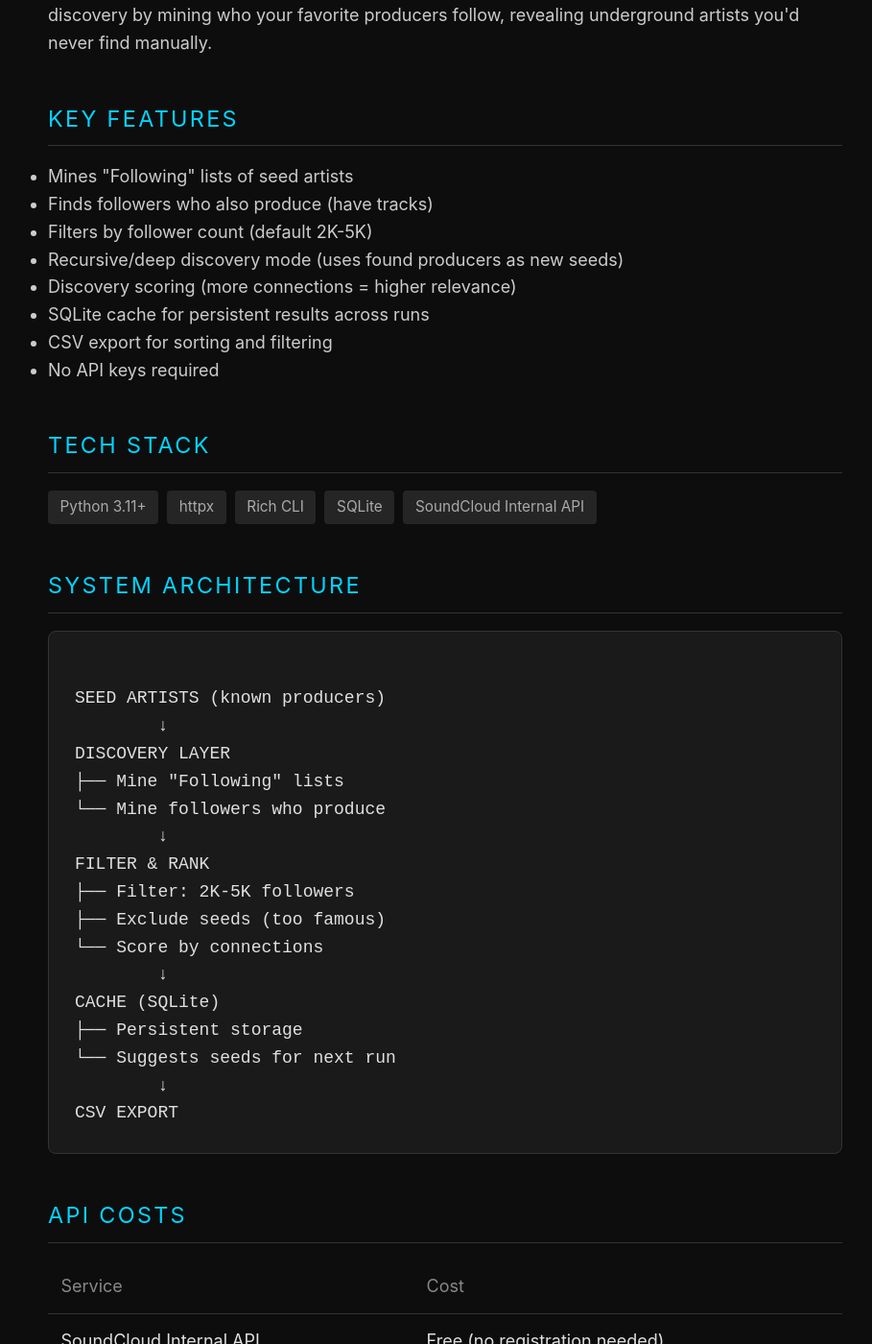
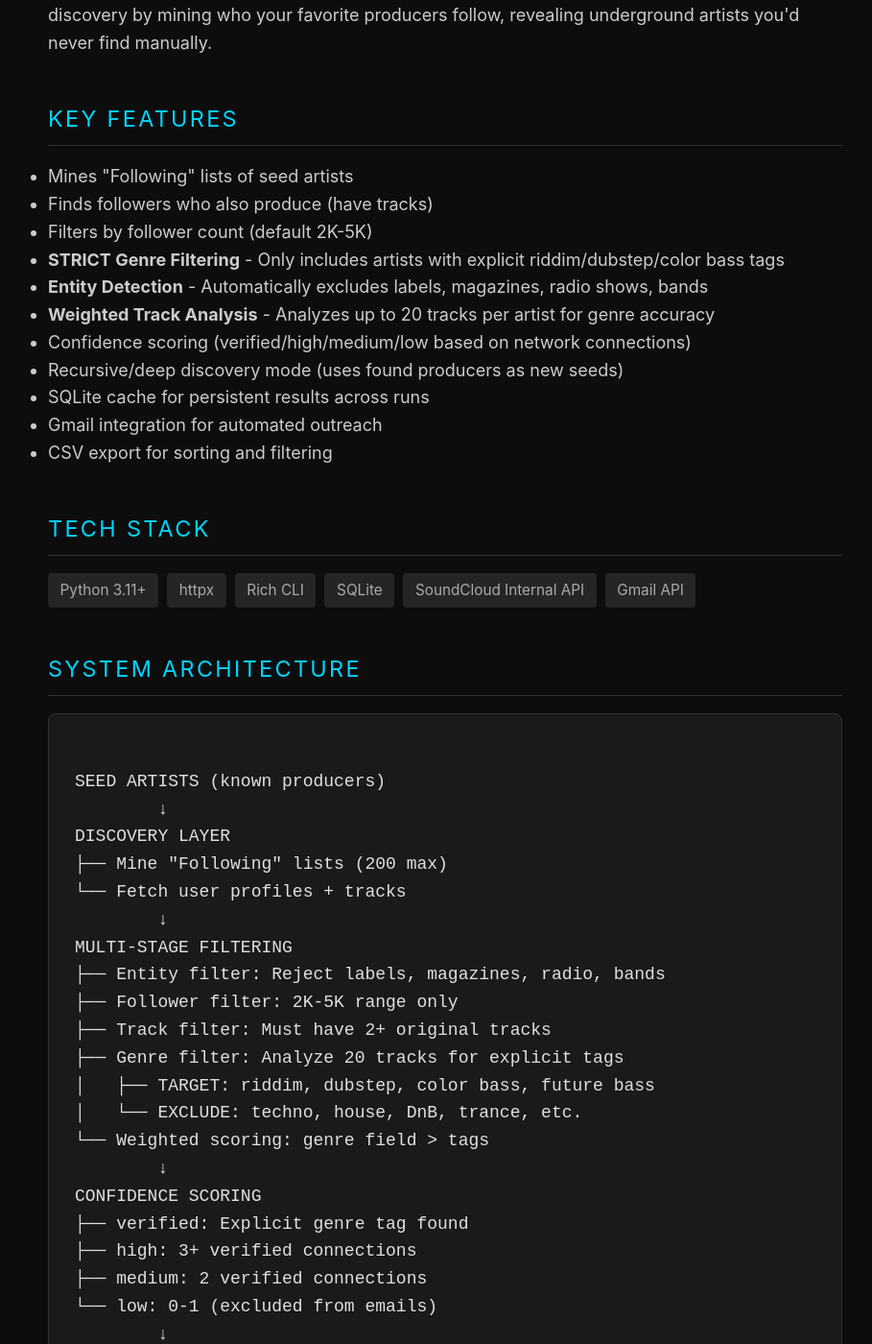
Before and after one commit to eqenrico-hub/eqenrico-hub.github.io, a Jekyll site: the page built from app/audio/producer-discovery.html, in a window 1280 px wide and 1400 px high, scrolled down 643 px. Shown: the whole window at 96% size, without its empty margins (176-1085 px from the left). Built offline with Jekyll 4.4.1, drawn with Linux system fonts in a browser that asks for light colours; some of the changed text lies outside the part shown.

Commit message:
Update producer-discovery with strict genre filtering
- Added STRICT mode: unknown genres now excluded (was including)
- Added entity detection: filters out labels, magazines, radio, bands
- Increased track analysis from 5 to 20 tracks
- Weighted scoring: genre field counts more than tags
- Removed overly broad labels (monstercat, bitbird, dim mak)
- Added Gmail API to tech stack

Co-Authored-By: Claude Opus 4.5 <noreply@anthropic.com>

```diff
--- a/app/audio/producer-discovery.html
+++ b/app/audio/producer-discovery.html
@@ -22,11 +22,14 @@ status: deployed
     <li>Mines "Following" lists of seed artists</li>
     <li>Finds followers who also produce (have tracks)</li>
     <li>Filters by follower count (default 2K-5K)</li>
+    <li><strong>STRICT Genre Filtering</strong> - Only includes artists with explicit riddim/dubstep/color bass tags</li>
+    <li><strong>Entity Detection</strong> - Automatically excludes labels, magazines, radio shows, bands</li>
+    <li><strong>Weighted Track Analysis</strong> - Analyzes up to 20 tracks per artist for genre accuracy</li>
+    <li>Confidence scoring (verified/high/medium/low based on network connections)</li>
     <li>Recursive/deep discovery mode (uses found producers as new seeds)</li>
-    <li>Discovery scoring (more connections = higher relevance)</li>
     <li>SQLite cache for persistent results across runs</li>
+    <li>Gmail integration for automated outreach</li>
     <li>CSV export for sorting and filtering</li>
-    <li>No API keys required</li>
   </ul>
 </div>
 
@@ -38,6 +41,7 @@ status: deployed
     <span class="tech-tag">Rich CLI</span>
     <span class="tech-tag">SQLite</span>
     <span class="tech-tag">SoundCloud Internal API</span>
+    <span class="tech-tag">Gmail API</span>
   </div>
 </div>
 
@@ -47,19 +51,25 @@ status: deployed
 SEED ARTISTS (known producers)
         ↓
 DISCOVERY LAYER
-├── Mine "Following" lists
-└── Mine followers who produce
+├── Mine "Following" lists (200 max)
+└── Fetch user profiles + tracks
         ↓
-FILTER & RANK
-├── Filter: 2K-5K followers
-├── Exclude seeds (too famous)
-└── Score by connections
+MULTI-STAGE FILTERING
+├── Entity filter: Reject labels, magazines, radio, bands
+├── Follower filter: 2K-5K range only
+├── Track filter: Must have 2+ original tracks
+├── Genre filter: Analyze 20 tracks for explicit tags
+│   ├── TARGET: riddim, dubstep, color bass, future bass
+│   └── EXCLUDE: techno, house, DnB, trance, etc.
+└── Weighted scoring: genre field > tags
         ↓
-CACHE (SQLite)
-├── Persistent storage
-└── Suggests seeds for next run
+CONFIDENCE SCORING
+├── verified: Explicit genre tag found
+├── high: 3+ verified connections
+├── medium: 2 verified connections
+└── low: 0-1 (excluded from emails)
         ↓
-CSV EXPORT</div>
+CACHE (SQLite) + CSV EXPORT + GMAIL OUTREACH</div>
 </div>
 
 <div class="section">
@@ -72,6 +82,14 @@ CSV EXPORT</div>
     <tr>
       <td>SoundCloud Internal API</td>
       <td>Free (no registration needed)</td>
+    </tr>
+    <tr>
+      <td>Gmail API</td>
+      <td>Free (OAuth, personal account)</td>
+    </tr>
+    <tr>
+      <td><strong>Total</strong></td>
+      <td><strong>$0/month</strong></td>
     </tr>
   </table>
 </div>
```
